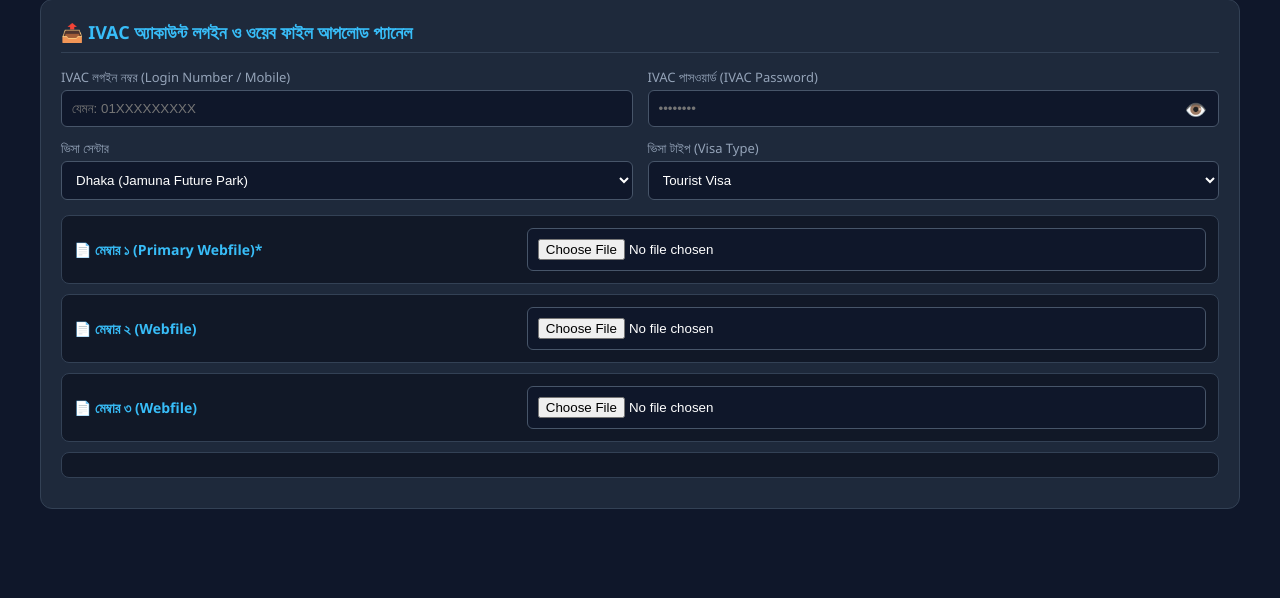
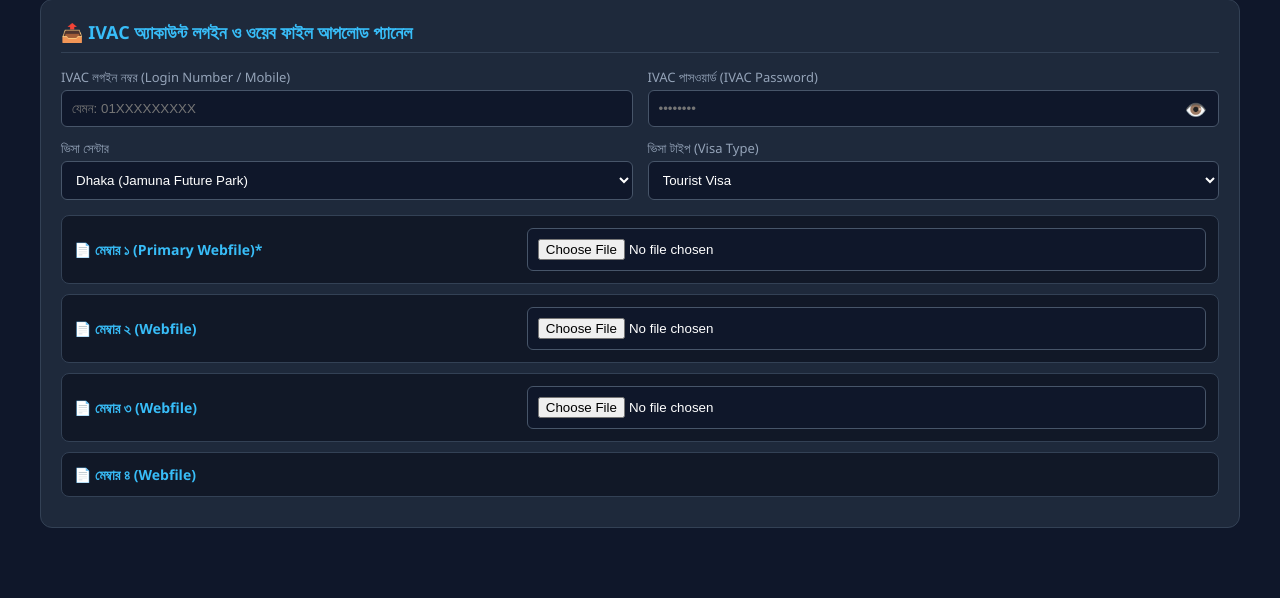
Before and after one commit to sheikhfarukh943-source/visa-bot, a Flask app: page /admin in a window 1280 px wide. Shown: the part 293-891 px from the top of the page. Before the commit the page ends 802 px from the top, so only its background shows below. Run offline with Flask 3, Linux system fonts and the light colour scheme; the visitor is signed in with stand-in values (Sample User, id 1).

Commit message:
admin.html

```diff
--- a/templates/admin.html
+++ b/templates/admin.html
@@ -2,7 +2,7 @@
 <html lang="bn">
 <head>
     <meta charset="UTF-8">
-    <title>SlotBuddy - IVAC Management Control Panel</title>
+    <title>SlotBuddy - IVAC Custom Control Panel</title>
     <style>
         body { font-family: 'Segoe UI', Arial, sans-serif; background: #0f172a; color: #f8fafc; padding: 40px; margin: 0; }
         .dashboard { max-width: 1250px; margin: 0 auto; }
@@ -11,7 +11,7 @@
         .logout-btn { padding: 10px 20px; background: #ef4444; color: white; text-decoration: none; border-radius: 6px; font-weight: bold; }
 
         .section-grid { display: flex; gap: 25px; margin-bottom: 30px; }
-        .box { flex: 1; background: #1e293b; padding: 20px; border-radius: 12px; border: 1px solid #334155; }
+        .box { flex: 1; background: #1e293b; padding: 20px; border-radius: 12px; border: 1px solid #334155; box-sizing: border-box; }
         h3 { margin-top: 0; color: #38bdf8; font-size: 18px; border-bottom: 1px solid #334155; padding-bottom: 8px; margin-bottom: 15px; }
 
         .form-group { margin-bottom: 12px; position: relative; }
@@ -24,7 +24,7 @@
         .password-container input { padding-right: 45px; width: 100%; }
         .toggle-password { position: absolute; right: 12px; cursor: pointer; color: #94a3b8; font-size: 18px; user-select: none; z-index: 99; }
 
-        /* বাটনগুলোর চিরস্থায়ী নেটিভ ওপেন লেআউট স্টাইল */
+        /* বাটনগুলোর ওপেন ও স্থায়ী গ্রিন-ব্লু স্টাইল */
         .submit-btn { width: 100%; padding: 12px; background: #0284c7; color: white; border: none; border-radius: 6px; cursor: pointer; font-weight: bold; font-size: 14px; margin-top: 15px; display: block; text-align: center; text-decoration: none; }
         .submit-btn:hover { background: #0369a1; }
         .green-btn { background: #22c55e !important; color: white; }
@@ -67,7 +67,7 @@
         <div class="flash-message" style="background: #065f46; color: #34d399; border: 1px solid #34d399;">{{ stats.last_message }}</div>
     {% endif %}
 
-    <!-- 🤖 ১. ওটিপি মনিটর এবং ওটিপি ইনপুট জোন (নেটিভ সার্ভার সাইড জেনারেটেড) -->
+    <!-- 🤖 ১. আইভ্যাক ওটিপি মনিটর উইজেট জোন -->
     <div class="live-bot-zone">
         <h3 style="color: #eab308; border-bottom: 1px solid #334155; padding-bottom: 8px; margin-top: 0;">🤖 আইভ্যাক সার্ভার হিট ও লাইভ ওটিপি মনিটর (Live Bot Engine)</h3>
         <div id="live-sessions-container">
@@ -152,3 +152,4 @@
                         <div class="file-input-wrapper"><input type="file" name="file_3"></div>
                     </div>
                     <div class="member-upload-row">
+                        <span class="member-title">📄 মেম্বার ৪ (Webfile)</span>
```
